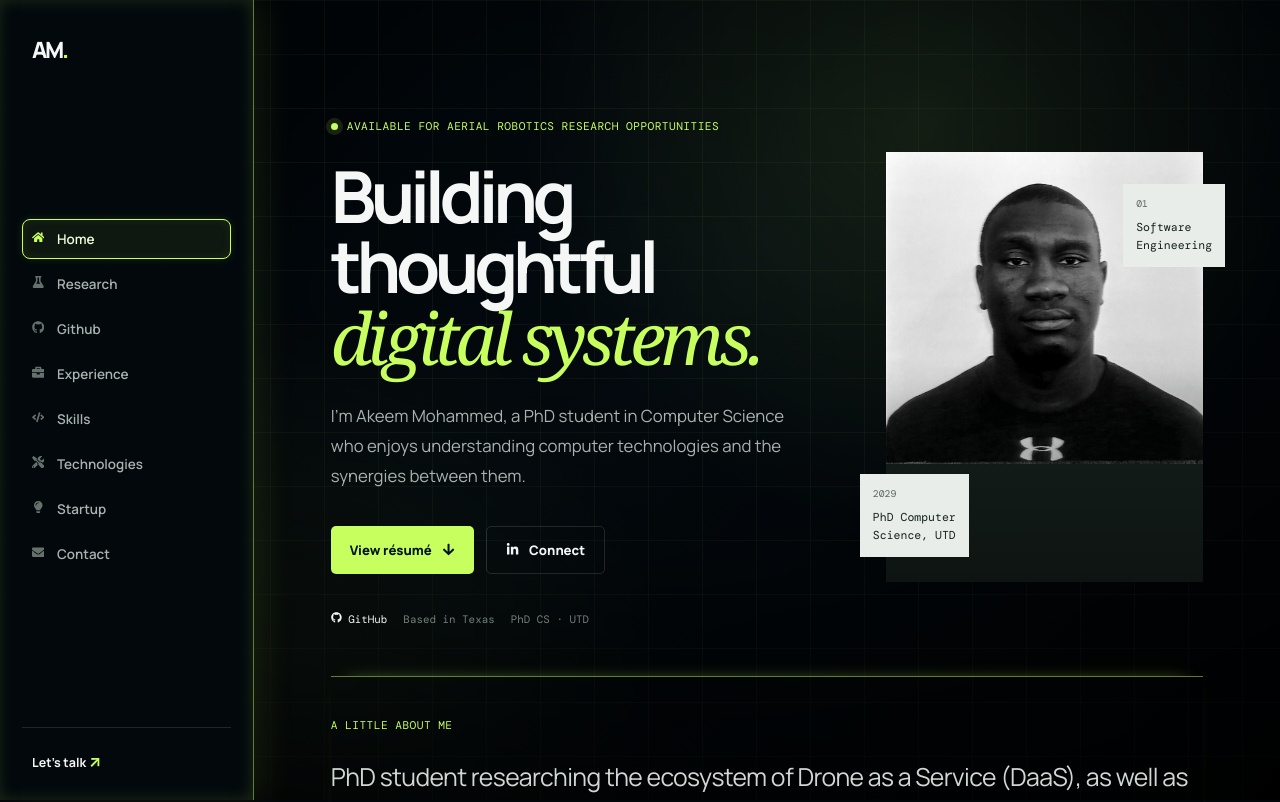
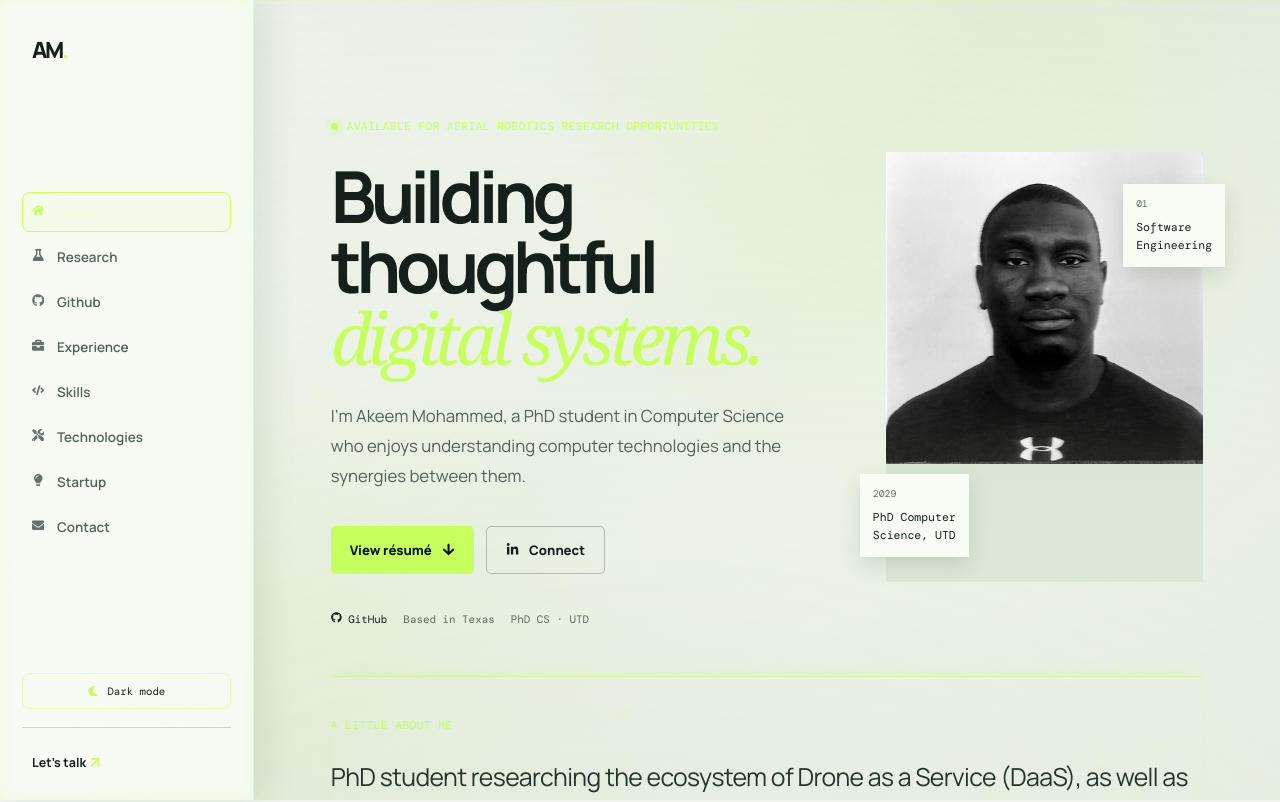
Before and after one commit to ak55m/my-profile, a React (Create React App) app: page / in a window 1280 px wide. Shown: the top 802 px of the page. Built offline with nearby package versions, Linux system fonts and the light colour scheme.

Commit message:
Add theme switcher and refine publications

```diff
--- a/src/App.js
+++ b/src/App.js
@@ -1,4 +1,4 @@
-import React, { useState } from 'react';
+import React, { useEffect, useState } from 'react';
 import { motion } from 'framer-motion';
 import './index.css';
 import './styles/design.css';
@@ -15,6 +15,14 @@ import Github from './Github';
 
 function App() {
   const [activeSection, setActiveSection] = useState('home');
+  const [theme, setTheme] = useState(() => {
+    const savedTheme = localStorage.getItem('portfolio-theme');
+    return savedTheme || (window.matchMedia('(prefers-color-scheme: light)').matches ? 'light' : 'dark');
+  });
+
+  useEffect(() => {
+    localStorage.setItem('portfolio-theme', theme);
+  }, [theme]);
 
   const sections = {
     home: <Owner />,
@@ -28,8 +36,8 @@ function App() {
   };
 
   return (
-    <div className="portfolio-container">
-      <Navigation activeSection={activeSection} setActiveSection={setActiveSection} />
+    <div className={`portfolio-container ${theme === 'light' ? 'light-theme' : 'dark-theme'}`}>
+      <Navigation activeSection={activeSection} setActiveSection={setActiveSection} theme={theme} setTheme={setTheme} />
 
       <motion.div
         className="main-content"
--- a/src/Navigation.js
+++ b/src/Navigation.js
@@ -1,8 +1,8 @@
 import React, { useState } from 'react';
 import { motion } from 'framer-motion';
-import { FaBars, FaTimes, FaBriefcase, FaCode, FaEnvelope, FaFlask, FaGithub, FaHome, FaLightbulb, FaTools } from 'react-icons/fa';
+import { FaBars, FaTimes, FaBriefcase, FaCode, FaEnvelope, FaFlask, FaGithub, FaHome, FaLightbulb, FaMoon, FaSun, FaTools } from 'react-icons/fa';
 
-const Navigation = ({ activeSection, setActiveSection }) => {
+const Navigation = ({ activeSection, setActiveSection, theme, setTheme }) => {
   const [isOpen, setIsOpen] = useState(false);
   const navItems = [
     { id: 'home', icon: <FaHome /> },
@@ -15,16 +15,20 @@ const Navigation = ({ activeSection, setActiveSection }) => {
     { id: 'contact', icon: <FaEnvelope /> }
   ];
   const select = (section) => { setActiveSection(section); setIsOpen(false); };
+  const toggleTheme = () => setTheme(theme === 'dark' ? 'light' : 'dark');
 
   return <>
     <nav className="desktop-navigation" aria-label="Portfolio navigation">
       <button className="nav-brand" onClick={() => select('home')} aria-label="Go to home">AM<span>.</span></button>
       <div className="nav-links">{navItems.map(({ id, icon }) => <button key={id} className={`nav-item ${activeSection === id ? 'active' : ''}`} onClick={() => select(id)}><small aria-hidden="true">{icon}</small>{id}</button>)}</div>
-      <a className="nav-contact" href="mailto:akeemmohammedutdedu@gmail.com">Let’s talk <span>↗</span></a>
+      <div className="nav-footer">
+        <button className="theme-toggle" onClick={toggleTheme} aria-label={`Switch to ${theme === 'dark' ? 'light' : 'dark'} mode`} title={`Switch to ${theme === 'dark' ? 'light' : 'dark'} mode`}><span aria-hidden="true">{theme === 'dark' ? <FaSun /> : <FaMoon />}</span>{theme === 'dark' ? 'Light mode' : 'Dark mode'}</button>
+        <a className="nav-contact" href="mailto:akeemmohammedutdedu@gmail.com">Let’s talk <span>↗</span></a>
+      </div>
     </nav>
     <nav className="mobile-navigation" aria-label="Mobile portfolio navigation">
       <button className="nav-brand" onClick={() => select('home')}>AM<span>.</span></button>
-      <button className="mobile-menu-toggle" onClick={() => setIsOpen(!isOpen)} aria-expanded={isOpen} aria-label="Toggle navigation">{isOpen ? <FaTimes /> : <FaBars />}</button>
+      <div className="mobile-actions"><button className="theme-toggle icon-only" onClick={toggleTheme} aria-label={`Switch to ${theme === 'dark' ? 'light' : 'dark'} mode`}>{theme === 'dark' ? <FaSun /> : <FaMoon />}</button><button className="mobile-menu-toggle" onClick={() => setIsOpen(!isOpen)} aria-expanded={isOpen} aria-label="Toggle navigation">{isOpen ? <FaTimes /> : <FaBars />}</button></div>
       <motion.div className="mobile-nav-dropdown" initial={false} animate={{ height: isOpen ? 'auto' : 0, opacity: isOpen ? 1 : 0 }}>
         {navItems.map(({ id, icon }) => <button key={id} className={`mobile-nav-item ${activeSection === id ? 'active' : ''}`} onClick={() => select(id)}><span aria-hidden="true">{icon}</span>{id}</button>)}
       </motion.div>
--- a/src/styles/portfolio.css
+++ b/src/styles/portfolio.css
@@ -61,3 +61,30 @@
 .nav-item:not(.active):hover, .mobile-nav-item:not(.active):hover { background: transparent; box-shadow: none; }
 .nav-item:hover, .mobile-nav-item:hover { color: var(--neon-text); text-shadow: 0 0 10px rgba(var(--neon-rgb), .78); }
 .nav-item:hover small, .mobile-nav-item:hover span { color: var(--neon); filter: drop-shadow(0 0 5px rgba(var(--neon-rgb), .8)); }
+
+/* Keep each publication visually distinct instead of joining adjacent cards. */
+.publication-card + .publication-card { border-top: 1px solid rgba(var(--neon-rgb), .22); margin-top: 14px; }
+
+/* Theme controls and light palette */
+.nav-footer { display: grid; gap: 18px; }
+.theme-toggle { align-items: center; background: transparent; border: 1px solid rgba(var(--neon-rgb), .4); border-radius: var(--ui-radius); color: var(--ink); cursor: pointer; display: inline-flex; font-family: 'DM Mono', monospace; font-size: .67rem; gap: 9px; justify-content: center; padding: 10px; transition: background .2s, box-shadow .2s, color .2s; }
+.theme-toggle:hover { background: rgba(var(--neon-rgb), .1); box-shadow: 0 0 12px rgba(var(--neon-rgb), .18); color: var(--neon-text); }
+.theme-toggle span { color: var(--neon); display: inline-flex; }
+.mobile-actions { align-items: center; display: flex; gap: 9px; }
+.theme-toggle.icon-only { height: 36px; padding: 0; width: 38px; }
+
+.light-theme { --ink: #142019; --muted: #536158; --line: rgba(20, 32, 25, .18); --panel: rgba(255, 255, 255, .86); background: #eff5ec; color: var(--ink); }
+.light-theme::before { background: linear-gradient(rgba(var(--neon-rgb), .14) 1px, transparent 1px), linear-gradient(90deg, rgba(var(--neon-rgb), .14) 1px, transparent 1px), radial-gradient(circle at 72% 16%, rgba(var(--neon-rgb), .17), transparent 25rem), radial-gradient(circle at 24% 82%, rgba(var(--neon-rgb), .1), transparent 22rem), linear-gradient(135deg, #f8fbf5 0%, #e8f0e4 49%, #f5f9f1 100%); opacity: .72; }
+.light-theme::after { background: linear-gradient(180deg, rgba(255, 255, 255, .04), rgba(225, 236, 220, .24)), radial-gradient(ellipse at center, transparent 28%, rgba(191, 209, 184, .23) 100%); }
+.light-theme .desktop-navigation, .light-theme .mobile-navigation { background: rgba(248, 252, 245, .92); box-shadow: 12px 0 30px rgba(55, 89, 49, .1), inset -1px 0 16px rgba(var(--neon-rgb), .12); }
+.light-theme .mobile-nav-dropdown { background: #f8fcf5; }
+.light-theme .section-container, .light-theme .contact-form-card { background: rgba(255, 255, 255, .8); box-shadow: 0 0 0 1px rgba(var(--neon-rgb), .08), 0 18px 45px rgba(49, 69, 44, .1), inset 0 0 24px rgba(var(--neon-rgb), .035); }
+.light-theme .skill-card, .light-theme .project-card, .light-theme .push_box, .light-theme .technology-card, .light-theme .research-card, .light-theme .publication-card { background: rgba(255, 255, 255, .72); }
+.light-theme .about-panel > p:not(.section-kicker), .light-theme .publication-card .publication-authors, .light-theme .form-group label { color: #26352b; }
+.light-theme .photo-frame { background: #d8e3d4; }
+.light-theme .photo-frame::after { background: linear-gradient(180deg, transparent 48%, rgba(231, 241, 226, .32)); }
+.light-theme .floating-note { background: #f8fcf5; color: #142019; box-shadow: 0 8px 20px rgba(36, 57, 31, .14); }
+.light-theme .floating-note span, .light-theme .social-row, .light-theme .contact-note { color: #5a695f; }
+.light-theme .form-group input, .light-theme .form-group textarea { background: rgba(255, 255, 255, .8); color: var(--ink); }
+.light-theme .form-group input::placeholder, .light-theme .form-group textarea::placeholder { color: #718078; }
+.light-theme .button-secondary, .light-theme .mobile-menu-toggle { border-color: rgba(20, 32, 25, .25); }
```
Also changed, not shown: public/index.html (+2 -2 lines).
